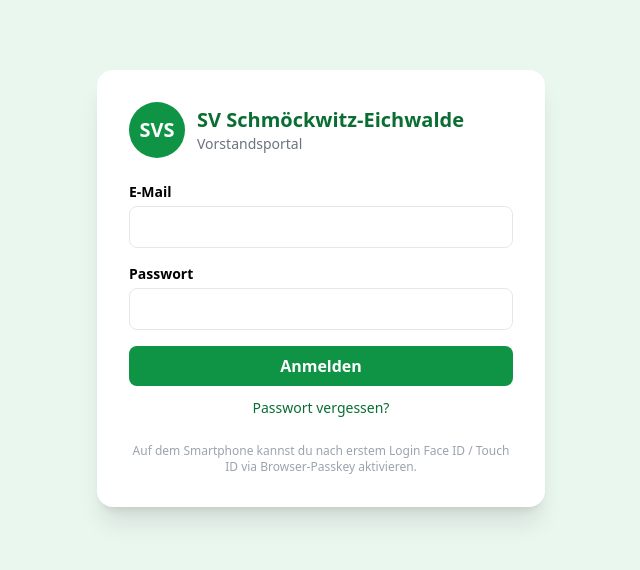
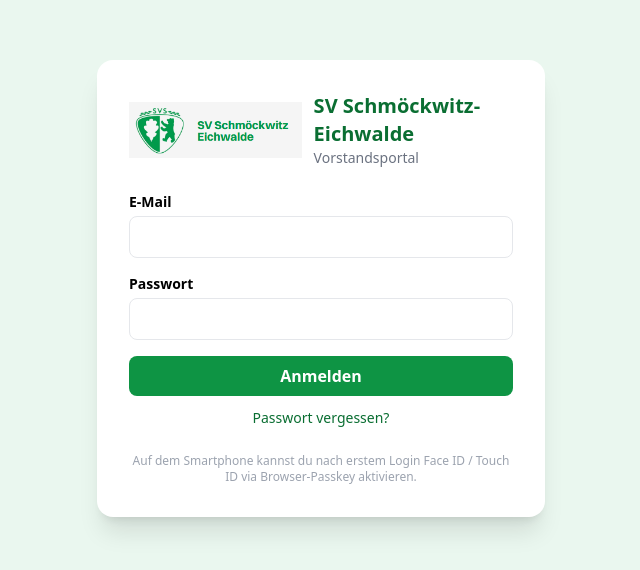
Before and after one commit to arthurmarkiewicz2017-cmd/https-github.com-DEIN-NAME-svs-portal, a Next.js app: page /login in a window 1280 px wide. Shown: the part 112-682 px from the top of the page, without its empty margins (319-959 px from the left). Built offline with nearby package versions, Linux system fonts and the light colour scheme; no server answers.

Commit message:
Add SVS logo to login, dashboard header and favicon

```diff
--- a/app/dashboard/DashboardClient.tsx
+++ b/app/dashboard/DashboardClient.tsx
@@ -86,7 +86,7 @@
       <header className="bg-svs-green text-white shadow">
         <div className="max-w-6xl mx-auto px-4 py-3 flex items-center justify-between">
           <div className="flex items-center gap-3">
-            <div className="w-10 h-10 rounded-full bg-white text-svs-green font-bold flex items-center justify-center">SVS</div>
+            <img src="/logo.png" alt="SVS" className="h-10 w-auto bg-white rounded p-1"/>
             <div>
               <h1 className="font-bold">SV Schmöckwitz-Eichwalde</h1>
               <p className="text-xs opacity-80">Vorstandsportal</p>
--- a/app/layout.tsx
+++ b/app/layout.tsx
@@ -4,6 +4,7 @@
 export const metadata: Metadata = {
   title: "SV Schmöckwitz-Eichwalde Portal",
   description: "Internes Vorstandsportal des SV Schmöckwitz-Eichwalde",
+  icons: { icon: "/logo.png", apple: "/logo.png" },
 };
 
 export default function RootLayout({ children }: { children: React.ReactNode }) {
--- a/app/login/page.tsx
+++ b/app/login/page.tsx
@@ -32,7 +32,7 @@
     <div className="min-h-screen flex items-center justify-center p-4">
       <form onSubmit={handleLogin} className="bg-white rounded-2xl shadow-xl p-8 w-full max-w-md">
         <div className="flex items-center gap-3 mb-6">
-          <div className="w-14 h-14 rounded-full bg-svs-green flex items-center justify-center text-white font-bold text-xl">SVS</div>
+          <img src="/logo.png" alt="SVS" className="h-14 w-auto"/>
           <div>
             <h1 className="text-xl font-bold text-svs-darkgreen">SV Schmöckwitz-Eichwalde</h1>
             <p className="text-sm text-gray-500">Vorstandsportal</p>
```
Also changed, not shown: public/logo.png (added).
